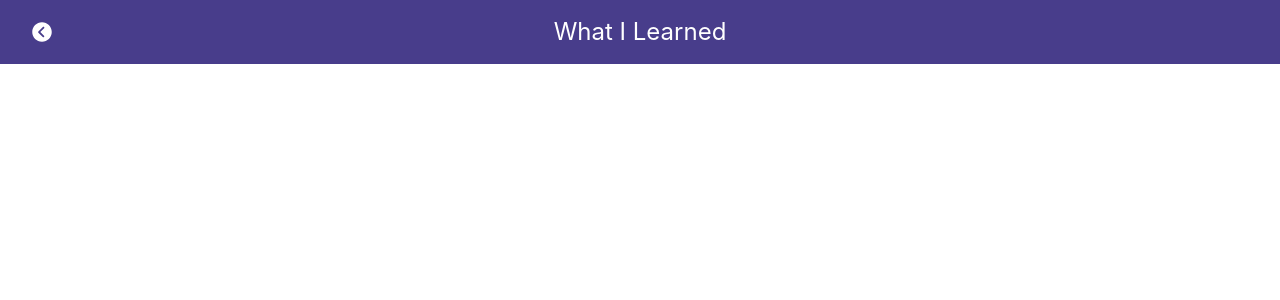
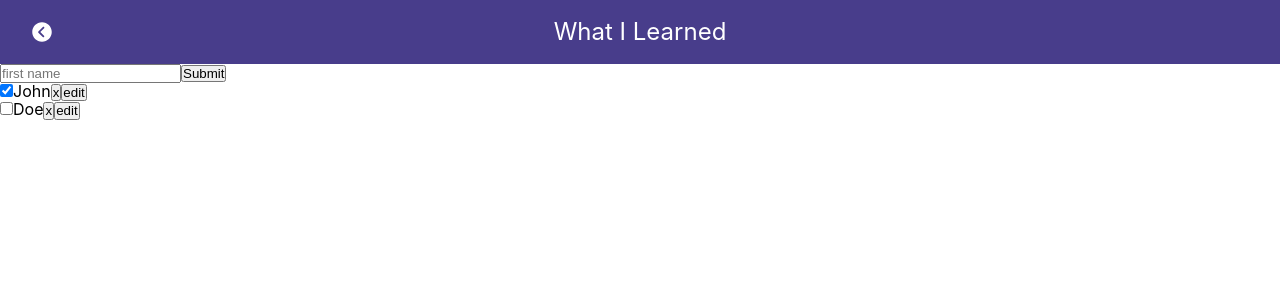
Before and after one commit to saebomp/todayilearned, a React (Create React App) app: page /crud4 in a window 1280 px wide. Shown: the top 300 px of the page. Built offline with nearby package versions, Linux system fonts and the light colour scheme.

Commit message:
add crud4

```diff
--- a/src/App.js
+++ b/src/App.js
@@ -31,6 +31,7 @@ import Crudprops2 from './components/Crud2/Crudprops2'
 import Crudhooks2 from './components/Crud2/Crudhooks2'
 import Crudhooks3 from './components/Crud2/Crudhooks3'
 import Crud3 from './components/Crud2/Crud3'
+import Crud4 from './components/Crud2/Crud4'
 
 
 
@@ -69,6 +70,7 @@ function App() {
         <Route exact path="/crudhooks2" component={Crudhooks2} />
         <Route exact path="/crudhooks3" component={Crudhooks3} />
         <Route exact path="/crud3" component={Crud3} />
+        <Route exact path="/crud4" component={Crud4} />
       </div>
     </Router>
   );
--- a/src/Data.js
+++ b/src/Data.js
@@ -168,9 +168,15 @@ export let DATA = [
     component : 'Crud3'
   },
   {
-    id: 30,
+    id: 33,
     path : '/crudhooks3',
     title : 'crudhooks3',
     component : 'Crudhooks3'
   },
+  {
+    id: 34,
+    path : '/crudhooks4',
+    title : 'crudhooks4',
+    component : 'Crudhooks4'
+  },
 ]
--- /dev/null
+++ b/src/components/Crud2/Crud4.js
@@ -0,0 +1,88 @@
+import React, {Component} from 'react';
+
+class Crud4 extends Component {
+    constructor(props) {
+      super(props);
+      this.state = {
+        initialUser : {},
+        users: [
+            {
+            id:1,
+            firstname:'John',
+            status:true},
+            {
+            id:2,
+            firstname:'Doe',
+            status:false}
+        ],
+        editing:false,
+      }
+    }
+handleChange = (e) => {
+    const {value} = e.target
+    this.setState({initialUser:{...this.state.initialUser, id: this.state.users.length +1, firstname:value, status:false}})
+}
+handleSubmit = (e) => {
+    e.preventDefault()
+    if(!this.state.initialUser.firstname === ''){
+    this.setState({
+        users:[...this.state.users,{...this.state.initialUser} ]
+    })}
+}
+
+handleDelete = (id) => {
+    const deleteUser = this.state.users.filter((user) => user.id !== id)
+    this.setState({users:deleteUser})
+}
+handleEdit = (el) => {
+    this.setState({
+        editing:true,
+        initialUser:{...this.state.initialUser, id:el.id, firstname:el.firstname, status:el.status}
+    })
+}
+handleInputChange = (e) => {
+    const {value} = e.target;
+    this.setState({initialUser:{...this.state.initialUser, firstname:value}})
+    console.log(this.state.initialUser)
+}
+handleUpdate = () => {
+    const updatedTodo = this.state.users.map((user) => {
+        return user.id === this.state.initialUser.id ? this.state.initialUser : user
+    })
+    this.setState({
+        editing:false,
+        users:updatedTodo,
+        initialUser:{...this.state.initialUser, id:'', firstname:'', status:''}
+    })
+}
+
+render = () => {
+    return (
+        <>
+        {!this.state.editing ? (
+            <div>
+            <input type="text" placeholder="first name" value={this.state.initialUser.firstname} onChange={this.handleChange} />
+            <button onClick={this.handleSubmit}>Submit</button>
+        </div>
+        ) : (
+        <div>
+            <input type="text" placeholder="first name" value={this.state.initialUser.firstname} onChange={this.handleInputChange} />
+            <button onClick={() => this.setState({editing:false, initialUser:{...this.state.initialUser, id:'', firstname:'', status:''}},)}>Cancle</button>
+            <button onClick={this.handleUpdate}>Update</button>
+        </div>
+        )
+        }
+        <div>
+            {this.state.users.map(el => (
+                <div><input type='checkbox' checked={el.status} />{el.firstname}
+                <button onClick={() => this.handleDelete(el.id)}>x</button>
+                <button onClick={() => this.handleEdit(el)}>edit</button>
+                </div>
+            ))}
+        </div>
+        </>
+        );
+    }
+}
+
+export default Crud4;
```
